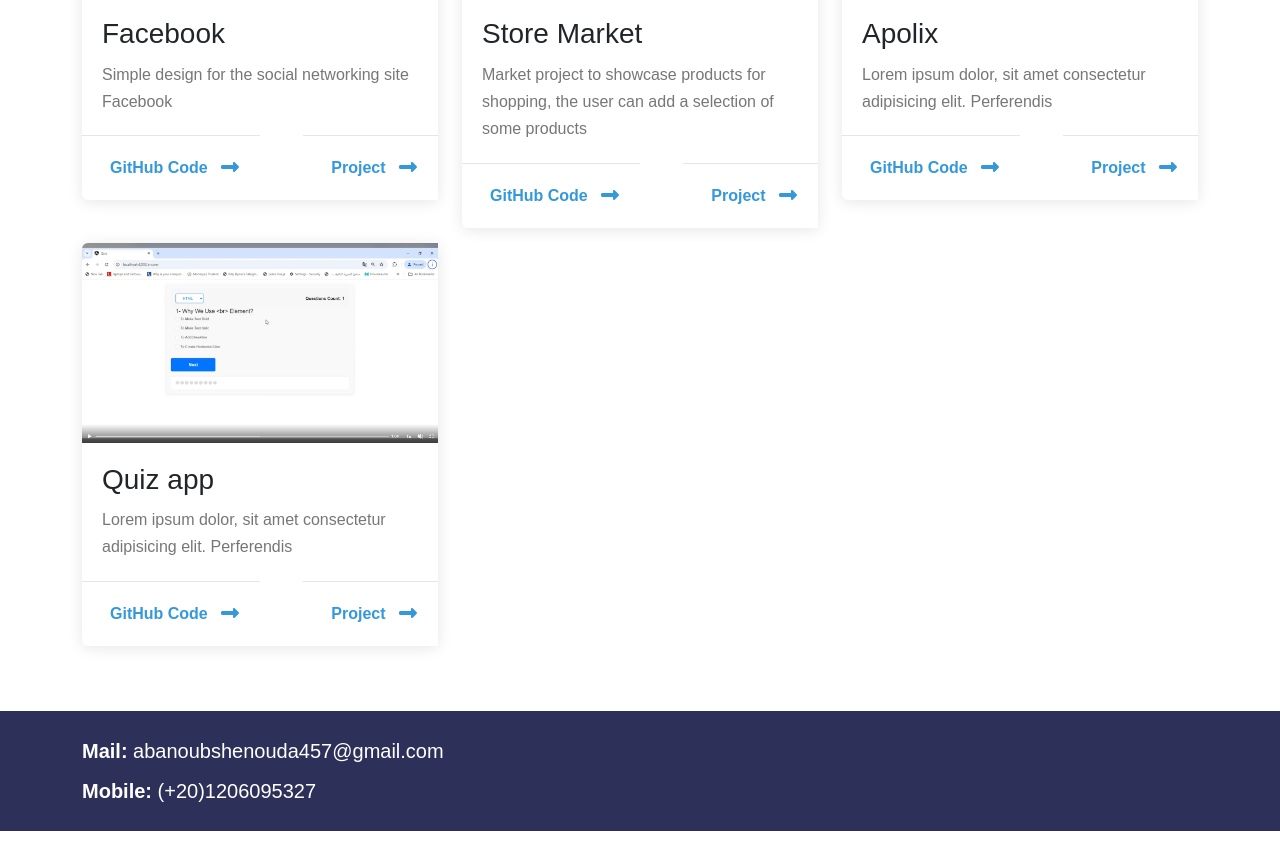
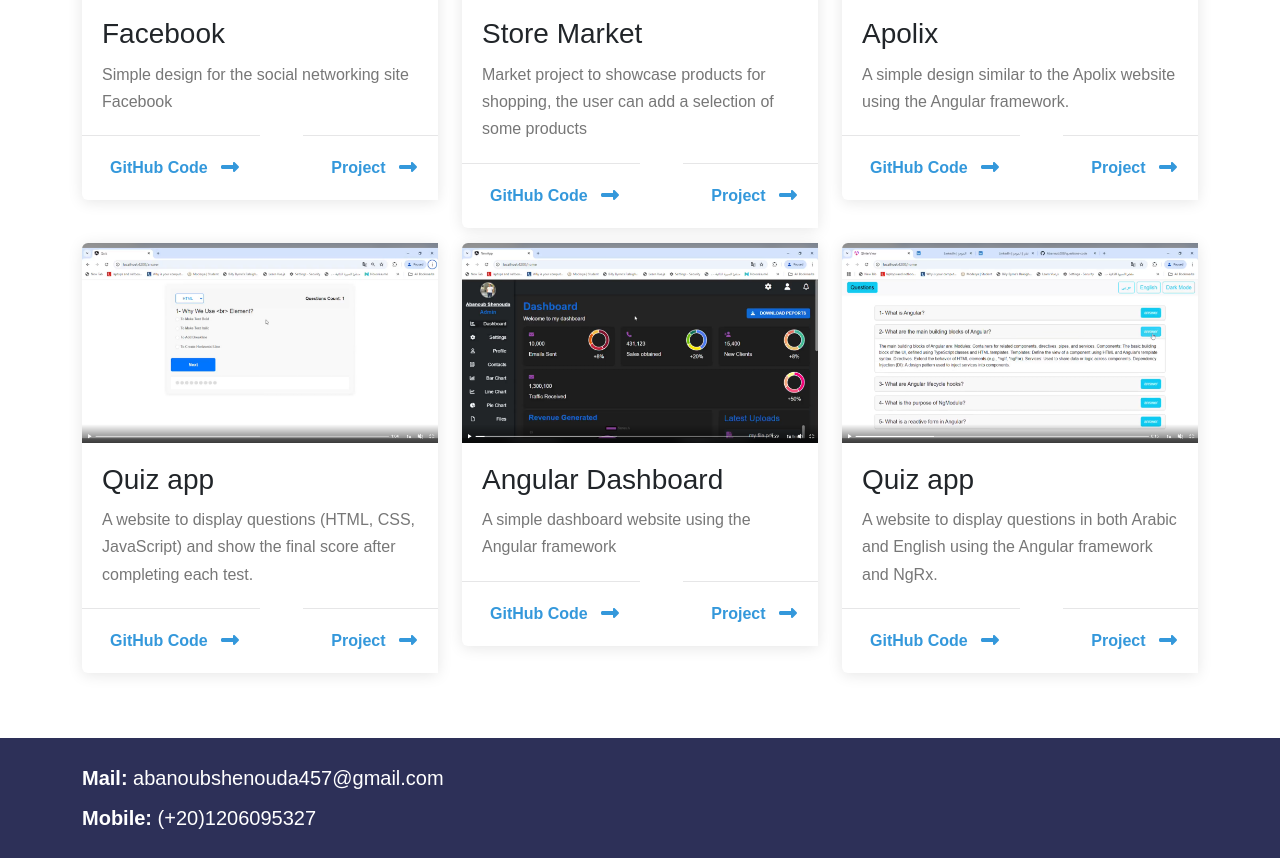
Before and after one commit to Abanoub288/Portfolio, a plain HTML site: page index.html in a window 1280 px wide. Shown: the part 1966-2824 px from the top of the page. Before the commit the page ends 2797 px from the top, so only its background shows below. Drawn offline with Linux system fonts and the light colour scheme.

Commit message:
Your commit message

```diff
--- a/index.html
+++ b/index.html
@@ -25,7 +25,7 @@
             <button>Contact Me
               <i class="fa-solid fa-arrow-down"></i>
             </button>
-            <a href="https://drive.google.com/file/d/1BbrY9DZr2K-b7lVXAJtu5Ev9kajkbYt9/view?usp=sharing" target="_blank">
+            <a href="https://drive.google.com/file/d/13tDSQyQODFGYskyq0j40YyMMi9EWTpFr/view?usp=sharing" target="_blank">
               <button class="m-2">MY CV</button>
             </a>
           </div>
@@ -220,7 +220,7 @@
               <img src="./images/Apolix.png" alt="">
               <div class="content">
                 <h3>Apolix</h3>
-                <p>Lorem ipsum dolor, sit amet consectetur adipisicing elit. Perferendis</p>
+                <p>A simple design similar to the Apolix website using the Angular framework.</p>
               </div>
               <div class="d-flex justify-content-between align-items-center">
                 <div class="info">
@@ -243,7 +243,7 @@
               <img src="./images/Quiz-App.png" alt="">
               <div class="content">
                 <h3>Quiz app</h3>
-                <p>Lorem ipsum dolor, sit amet consectetur adipisicing elit. Perferendis</p>
+                <p>A website to display questions (HTML, CSS, JavaScript) and show the final score after completing each test.</p>
               </div>
               <div class="d-flex justify-content-between align-items-center">
                 <div class="info">
@@ -253,6 +253,52 @@
                 <div class="info">
                   <a class="m-2"
                     href="https://www.linkedin.com/posts/abanoub-shenouda-67533127a_angular-activity-7239294242878107649-w8UO?utm_source=share&utm_medium=member_desktop"
+                    target="_blank">Project</a>
+                  <i class="fas fa-long-arrow-alt-right m-color"></i>
+                </div>
+              </div>
+            </div>
+          </div>
+        </div>
+        <div class="col-lg-4 col-md-6 col-sm-12">
+          <div class="project">
+            <div class="box">
+              <img src="./images/Angular-Dashboard.png" alt="">
+              <div class="content">
+                <h3>Angular Dashboard</h3>
+                <p>A simple dashboard website using the Angular framework</p>
+              </div>
+              <div class="d-flex justify-content-between align-items-center">
+                <div class="info">
+                  <a class="m-2" href="https://github.com/Abanoub288/Angular-Dashboard" target="_blank">GitHub Code</a>
+                  <i class="fas fa-long-arrow-alt-right m-color"></i>
+                </div>
+                <div class="info">
+                  <a class="m-2"
+                    href="https://www.linkedin.com/posts/abanoub-shenouda-67533127a_angular-activity-7250868585378566144-s7Ss?utm_source=share&utm_medium=member_desktop"
+                    target="_blank">Project</a>
+                  <i class="fas fa-long-arrow-alt-right m-color"></i>
+                </div>
+              </div>
+            </div>
+          </div>
+        </div>
+        <div class="col-lg-4 col-md-6 col-sm-12">
+          <div class="project">
+            <div class="box">
+              <img src="./images/Questions-Arabic-English.png" alt="">
+              <div class="content">
+                <h3>Quiz app</h3>
+                <p>A website to display questions in both Arabic and English using the Angular framework and NgRx.</p>
+              </div>
+              <div class="d-flex justify-content-between align-items-center">
+                <div class="info">
+                  <a class="m-2" href="https://github.com/Abanoub288/questions-code" target="_blank">GitHub Code</a>
+                  <i class="fas fa-long-arrow-alt-right m-color"></i>
+                </div>
+                <div class="info">
+                  <a class="m-2"
+                    href="https://www.linkedin.com/posts/abanoub-shenouda-67533127a_angular-angular17-frontend-activity-7269006607747862528-2ogg?utm_source=share&utm_medium=member_desktop"
                     target="_blank">Project</a>
                   <i class="fas fa-long-arrow-alt-right m-color"></i>
                 </div>
```
Also changed, not shown: images/Angular-Dashboard.png (added), images/Questions-Arabic-English.png (added).
